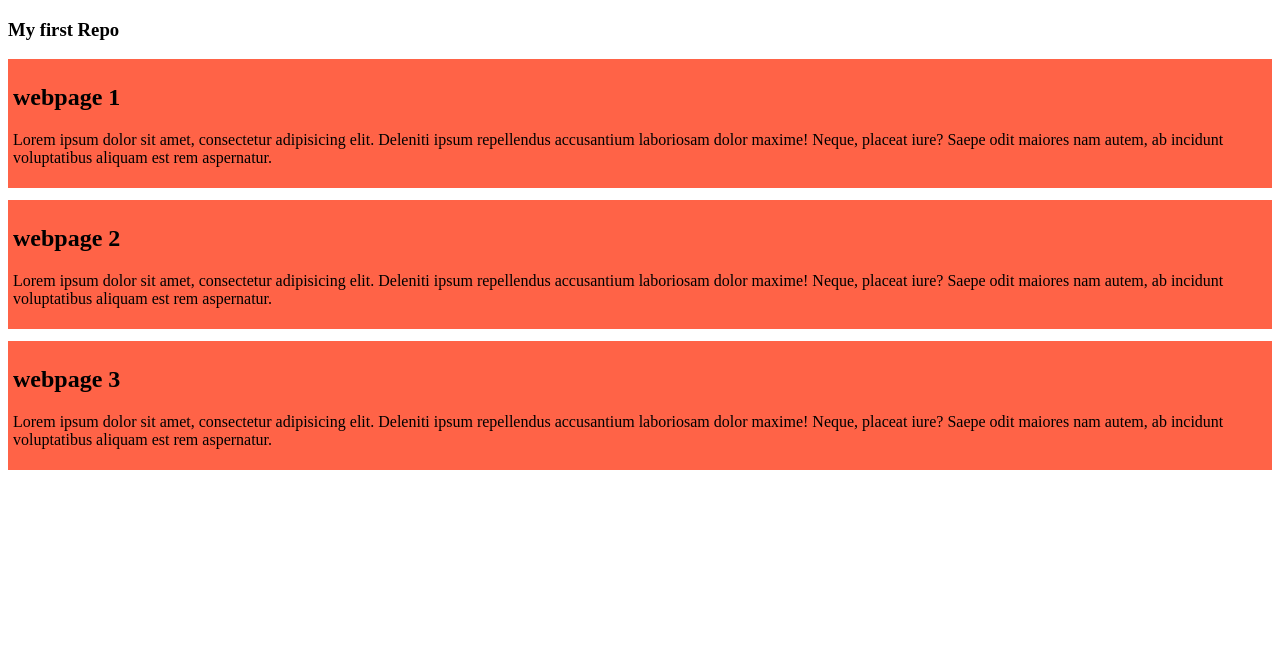
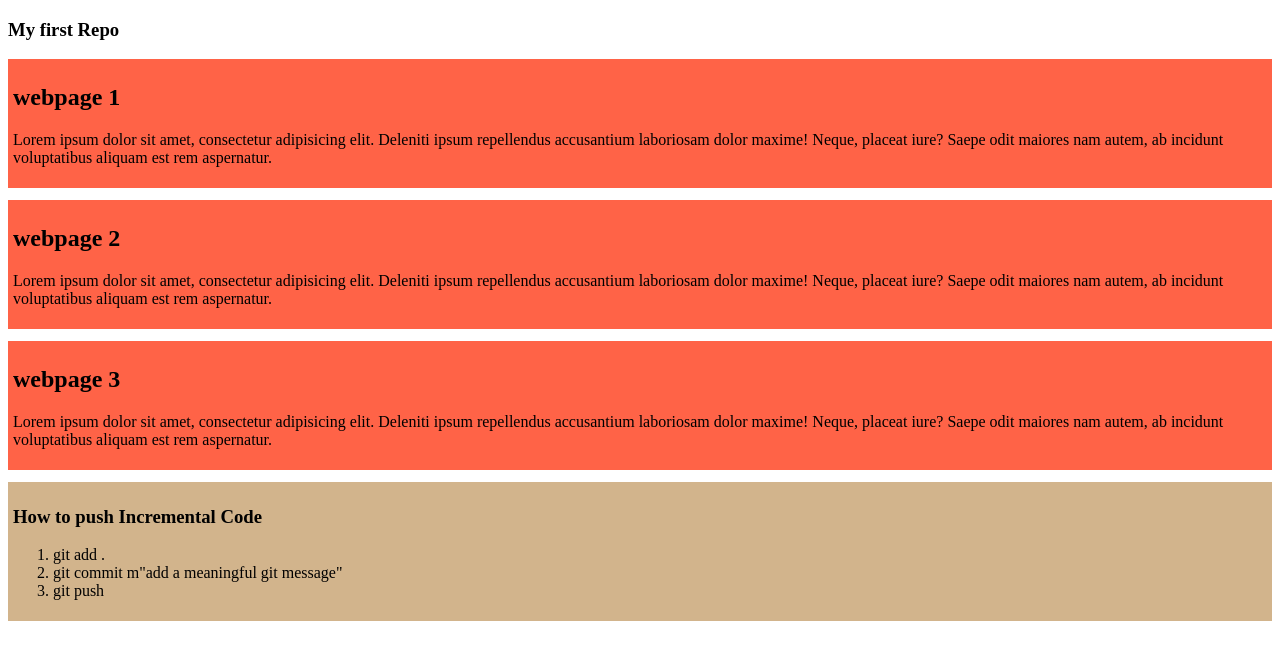
Before and after one commit to BakhtiarAtiqFaisal/first-github-repo, a plain HTML site: page index.html in a window 1280 px wide. Drawn offline with Linux system fonts and the light colour scheme.

Commit message:
commit 3rd time

```diff
--- a/index.html
+++ b/index.html
@@ -26,5 +26,13 @@
             Lorem ipsum dolor sit amet, consectetur adipisicing elit. Deleniti ipsum repellendus accusantium laboriosam dolor maxime! Neque, placeat iure? Saepe odit maiores nam autem, ab incidunt voluptatibus aliquam est rem aspernatur.
         </p>
     </div>
+    <div style="background-color: tan;">
+        <h3>How to push Incremental Code</h3>
+        <ol>
+            <li>git add . </li>
+            <li>git commit m"add a meaningful git message"</li>
+            <li>git push</li>
+        </ol>
+    </div>
 </body>
 </html>
```
